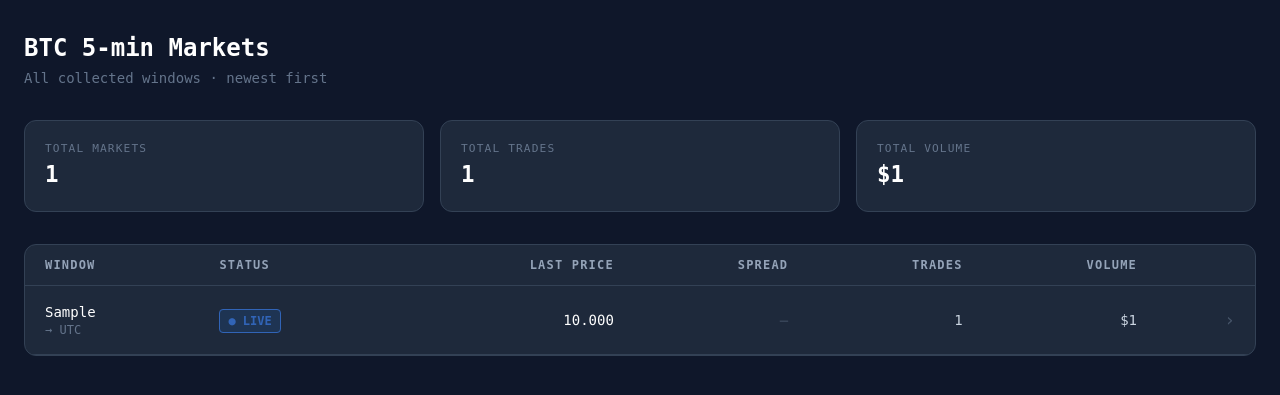
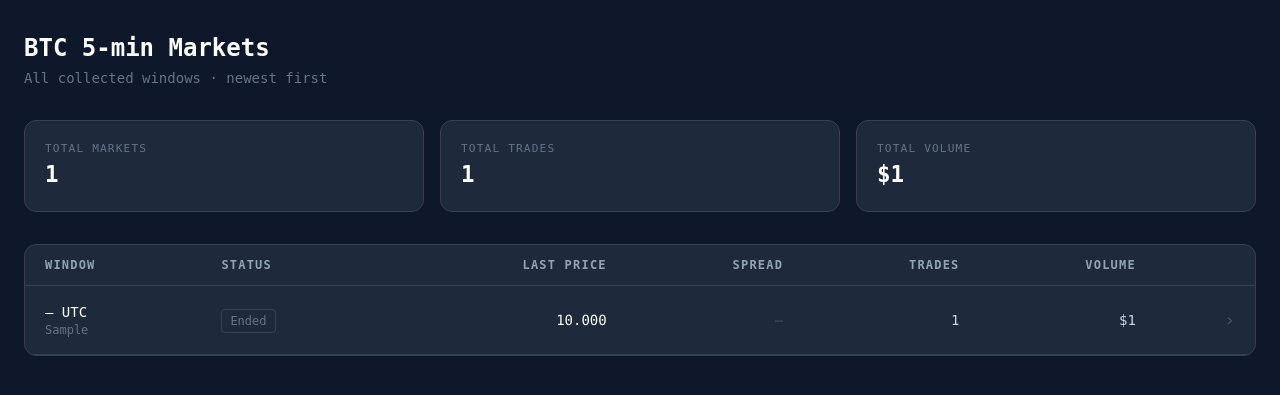
Before and after one commit to psdiablox/Server-Connections-agent, a FastAPI app: template infrastructure/apps/trading-db/frontend/templates/markets.html in a window 1280 px wide. Shown: the part 53-448 px from the top of the page. Run offline with FastAPI, Linux system fonts and the light colour scheme; the template is opened without the code that fills it: most values are stand-ins (such as "Sample title", 1, 10 or a date in 2020); parts of the project's set-up code (start-up, migrations or seed data) failed here and were passed over; some libraries are stand-ins or nearby versions.

Commit message:
fix(apps): correct market window times and live/ended status
- collector: derive start_ts from end_ts - 5min (API startDate is creation time)
- query: add window_ended computed field (end_ts < NOW())
- templates: show HH:MM-HH:MM window format, distinguish Ended vs LIVE

```diff
--- a/infrastructure/apps/trading-db/collector/collector.py
+++ b/infrastructure/apps/trading-db/collector/collector.py
@@ -3,7 +3,7 @@ import asyncio
 import json
 import logging
 import time
-from datetime import datetime, timezone
+from datetime import datetime, timedelta, timezone
 from typing import Optional
 
 import httpx
@@ -40,8 +40,9 @@ def _parse_market_row(raw: dict) -> Optional[tuple]:
     try:
         token_ids = json.loads(clob_token_ids) if isinstance(clob_token_ids, str) else clob_token_ids
         outcomes  = json.loads(outcomes_raw)   if isinstance(outcomes_raw, str)  else outcomes_raw
-        start_ts  = datetime.fromisoformat(start_date.replace("Z", "+00:00"))
         end_ts    = datetime.fromisoformat(end_date.replace("Z", "+00:00"))
+        # startDate from API is creation time, not window start — derive from end_ts
+        start_ts  = end_ts - timedelta(minutes=5)
     except Exception:
         return None
 
--- a/infrastructure/apps/trading-db/frontend/queries.py
+++ b/infrastructure/apps/trading-db/frontend/queries.py
@@ -46,6 +46,7 @@ async def get_markets() -> list[dict]:
         SELECT
             m.id, m.question, m.start_ts, m.end_ts,
             m.resolved, m.outcome, m.yes_outcome, m.no_outcome,
+            (m.end_ts < NOW()) AS window_ended,
             COUNT(t.id)::int          AS trade_count,
             COALESCE(SUM(t.size), 0)::float AS total_volume,
             l.price::float            AS last_price,
@@ -56,7 +57,7 @@ async def get_markets() -> list[dict]:
         LEFT JOIN latest l ON l.market_id = m.id
         GROUP BY m.id, m.question, m.start_ts, m.end_ts,
                  m.resolved, m.outcome, m.yes_outcome, m.no_outcome,
-                 l.price, l.best_bid, l.best_ask
+                 l.price, l.best_bid, l.best_ask, window_ended
         ORDER BY m.start_ts DESC
     """)
     return _fmt(rows)
--- a/infrastructure/apps/trading-db/frontend/templates/market.html
+++ b/infrastructure/apps/trading-db/frontend/templates/market.html
@@ -8,7 +8,7 @@
     <a href="/markets" class="text-slate-500 hover:text-white text-sm transition mb-2 inline-block">← Markets</a>
     <h1 class="text-xl font-bold text-white">{{ market.question }}</h1>
     <div class="text-slate-400 text-sm mt-1">
-      {{ market.start_ts[:16]|replace("T"," ") }} → {{ market.end_ts[11:16] }} UTC
+      {{ market.start_ts[11:16] }} – {{ market.end_ts[11:16] }} UTC · {{ market.start_ts[:10] }}
     </div>
   </div>
   <div class="text-right">
--- a/infrastructure/apps/trading-db/frontend/templates/markets.html
+++ b/infrastructure/apps/trading-db/frontend/templates/markets.html
@@ -44,18 +44,18 @@
     <tr class="border-b border-border hover:bg-slate-700/30 transition cursor-pointer"
         onclick="location.href='/markets/{{ m.id }}'">
       <td class="px-5 py-4">
-        <div class="text-white font-medium">{{ m.start_ts[:16] | replace("T"," ") }}</div>
-        <div class="text-slate-500 text-xs">→ {{ m.end_ts[11:16] }} UTC</div>
+        <div class="text-white font-medium">{{ m.start_ts[11:16] }} – {{ m.end_ts[11:16] }} UTC</div>
+        <div class="text-slate-500 text-xs">{{ m.start_ts[:10] }}</div>
       </td>
       <td class="px-5 py-4">
-        {% if m.resolved %}
-          {% if m.outcome and 'up' in m.outcome|lower %}
+        {% if m.resolved and m.outcome %}
+          {% if 'up' in m.outcome|lower %}
             <span class="badge-up text-xs px-2 py-1 rounded font-bold">↑ UP</span>
-          {% elif m.outcome %}
+          {% else %}
             <span class="badge-down text-xs px-2 py-1 rounded font-bold">↓ DOWN</span>
-          {% else %}
-            <span class="text-slate-500 text-xs">Resolved</span>
           {% endif %}
+        {% elif m.window_ended %}
+          <span class="text-slate-500 text-xs px-2 py-1 rounded border border-slate-700">Ended</span>
         {% else %}
           <span class="badge-live text-xs px-2 py-1 rounded font-bold animate-pulse">● LIVE</span>
         {% endif %}
```
